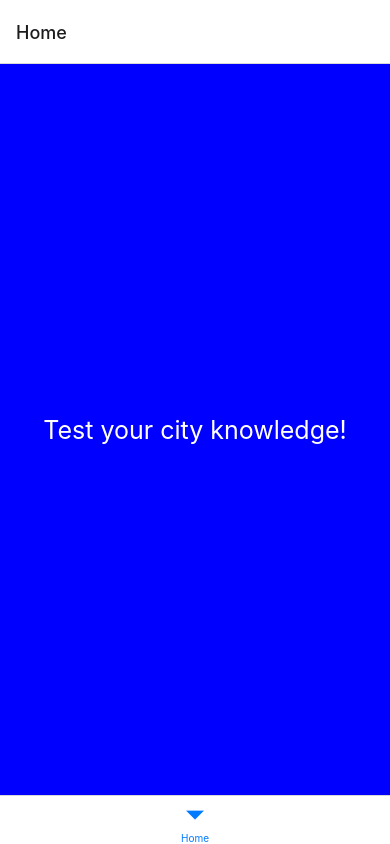
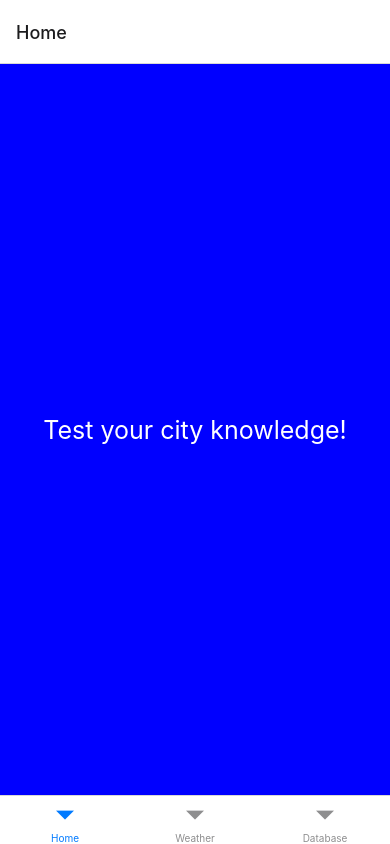
Before and after one commit to vishwakranti/DSD604_2_ReactNativeProject, a React Native app: screen / in a window 390 px wide. Built offline with nearby package versions, Linux system fonts and the light colour scheme.

Commit message:
added three tabs to bottom nav

```diff
--- a/App.js
+++ b/App.js
@@ -13,16 +13,30 @@ function HomeScreen() {
   </View>);
 }
 
+function WeatherApi(){
+  return(<View style={styles.container}>
+    <Text style={styles.text}>Weather Api</Text>
+    <StatusBar style="auto" />
+  </View>);
+}
+
+function WrongCityDatabase(){
+  return(<View style={styles.container}>
+    <Text style={styles.text}>Wrong City!</Text>
+    <StatusBar style="auto" />
+  </View>);
+}
+
 export default function App() {
   return (
     <NavigationContainer>
       <BottomTab.Navigator>
         <BottomTab.Screen name="Home" component={HomeScreen} />
-        {/* <BottomTab.Screen name="Settings" component={SettingsScreen} /> */}
+        <BottomTab.Screen name="Weather" component={WeatherApi} />
+        <BottomTab.Screen name="Database" component={WrongCityDatabase} />
       </BottomTab.Navigator>
     </NavigationContainer>
   )
-
   };
 
 
```
